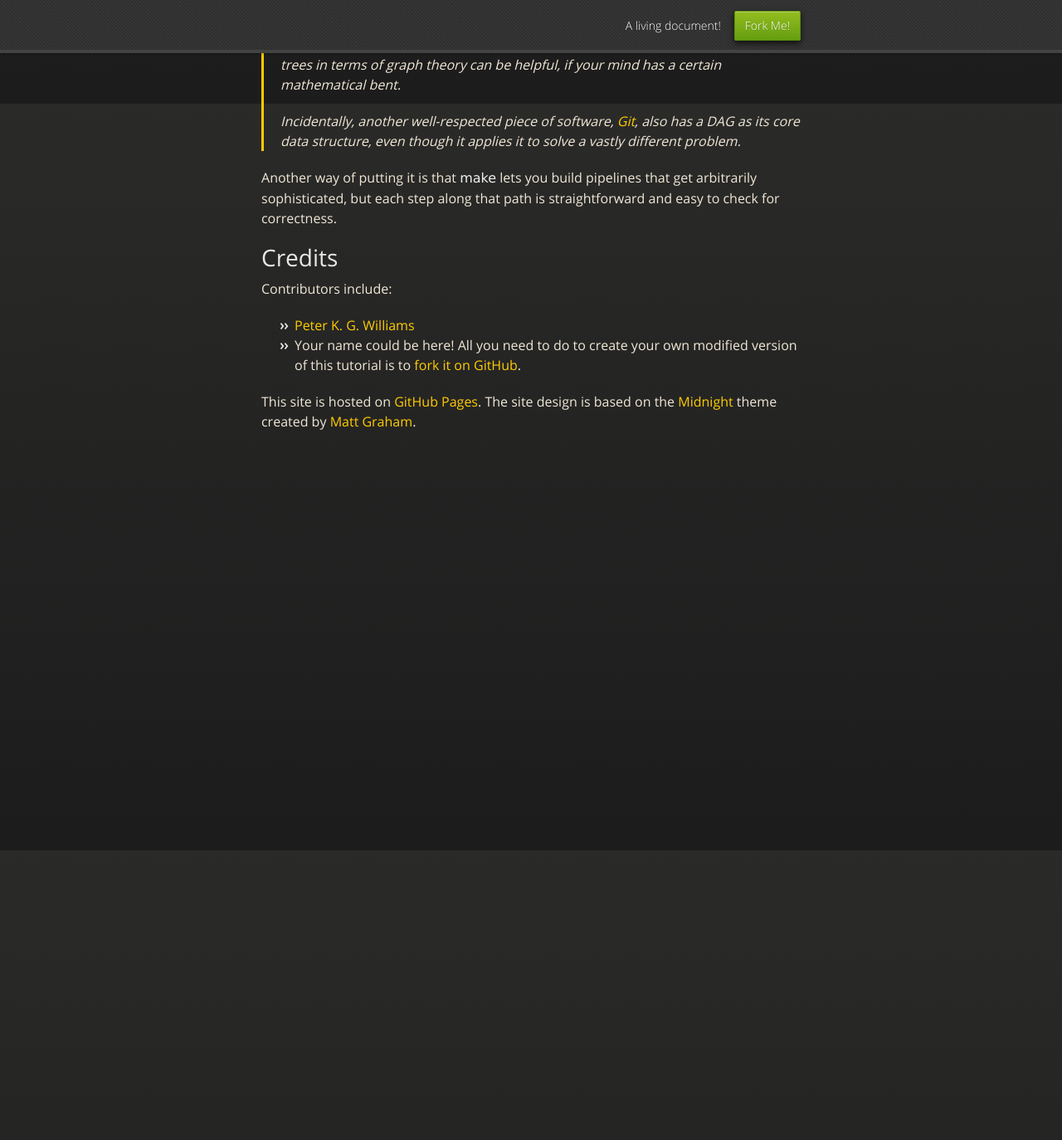
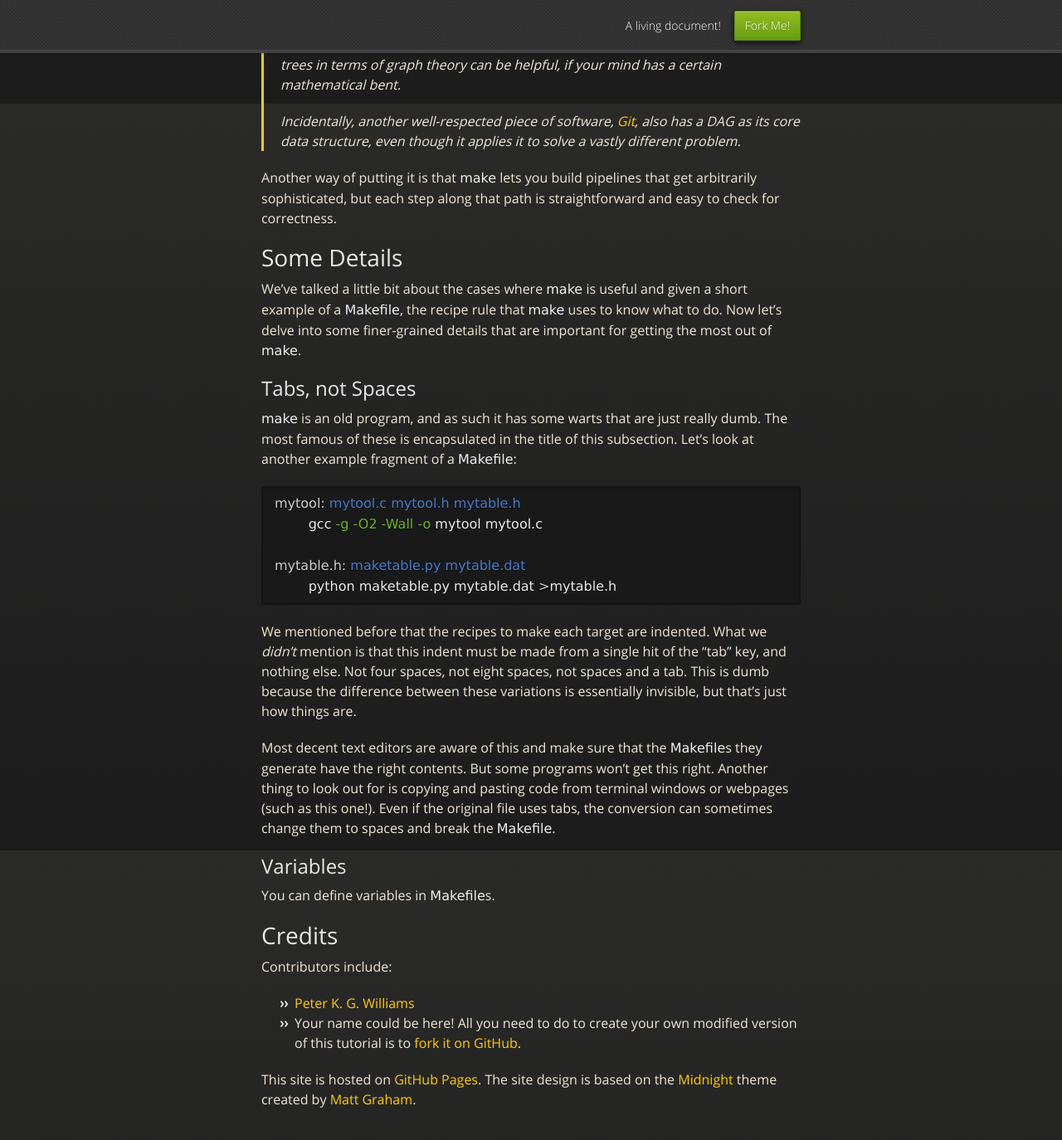
Before and after one commit to pkgw/make_for_scientists, a Jekyll site: the page built from index.md, in a window 1280 px wide and 1400 px high, scrolled down 4375 px. Shown: the top 1374 px of the window at 83% size. Built offline with Jekyll 4.4.1, drawn with Linux system fonts in a browser that asks for light colours; nearby versions of some CDN libraries; Markdown is read by kramdown in place of the engine named in the settings; before the commit the page ends 5005 px from its top, so only the background shows below that.

Commit message:
More writin'

```diff
--- a/index.md
+++ b/index.md
@@ -229,6 +229,47 @@ arbitrarily sophisticated, but each step along that path is straightforward
 and easy to check for correctness.
 
 
+Some Details
+============
+
+We’ve talked a little bit about the cases where `make` is useful and given a
+short example of a `Makefile`, the recipe rule that `make` uses to know what
+to do. Now let's delve into some finer-grained details that are important for
+getting the most out of `make`.
+
+Tabs, not Spaces
+----------------
+
+`make` is an old program, and as such it has some warts that are just really
+dumb. The most famous of these is encapsulated in the title of this
+subsection. Let's look at another example fragment of a `Makefile`:
+
+{% highlight make %}
+mytool: mytool.c mytool.h mytable.h
+	gcc -g -O2 -Wall -o mytool mytool.c
+
+mytable.h: maketable.py mytable.dat
+	python maketable.py mytable.dat >mytable.h
+{% endhighlight %}
+
+We mentioned before that the recipes to make each target are indented. What we
+*didn't* mention is that this indent must be made from a single hit of the
+“tab” key, and nothing else. Not four spaces, not eight spaces, not spaces and
+a tab. This is dumb because the difference between these variations is
+essentially invisible, but that’s just how things are.
+
+Most decent text editors are aware of this and make sure that the `Makefile`s
+they generate have the right contents. But some programs won’t get this right.
+Another thing to look out for is copying and pasting code from terminal
+windows or webpages (such as this one!). Even if the original file uses tabs,
+the conversion can sometimes change them to spaces and break the `Makefile`.
+
+Variables
+---------
+
+You can define variables in `Makefile`s.
+
+
 <h1 id="credits">Credits</h1>
 
 Contributors include:
```
